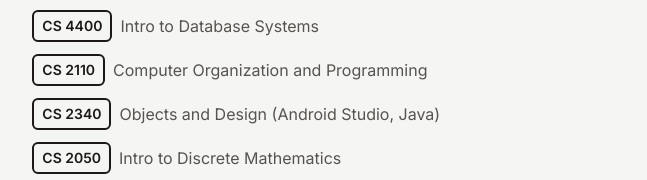
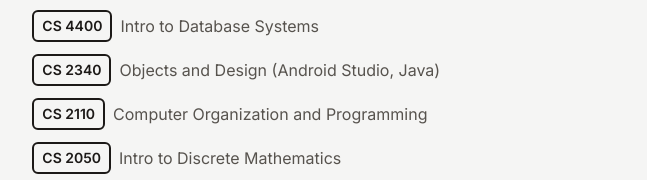
Before and after one commit to hyeokjinjin/hyeokjinjin.github.io, a React (Vite) app: page / in a window 1280 px wide. Shown: the part 2302-2482 px from the top of the page, without its empty margins (309-956 px from the left). Built offline with nearby package versions, Linux system fonts and the light colour scheme.

Commit message:
Rearranged Courses

```diff
--- a/src/components/data/course.js
+++ b/src/components/data/course.js
@@ -8,12 +8,12 @@
         desc: 'Intro to Database Systems',
     },
     {
+        name: 'CS 2340',
+        desc: 'Objects and Design (Android Studio, Java)',
+    },
+    {
         name: 'CS 2110',
         desc: 'Computer Organization and Programming',
-    },
-    {
-        name: 'CS 2340',
-        desc: 'Objects and Design (Android Studio, Java)',
     },
     {
         name: 'CS 2050',
```
